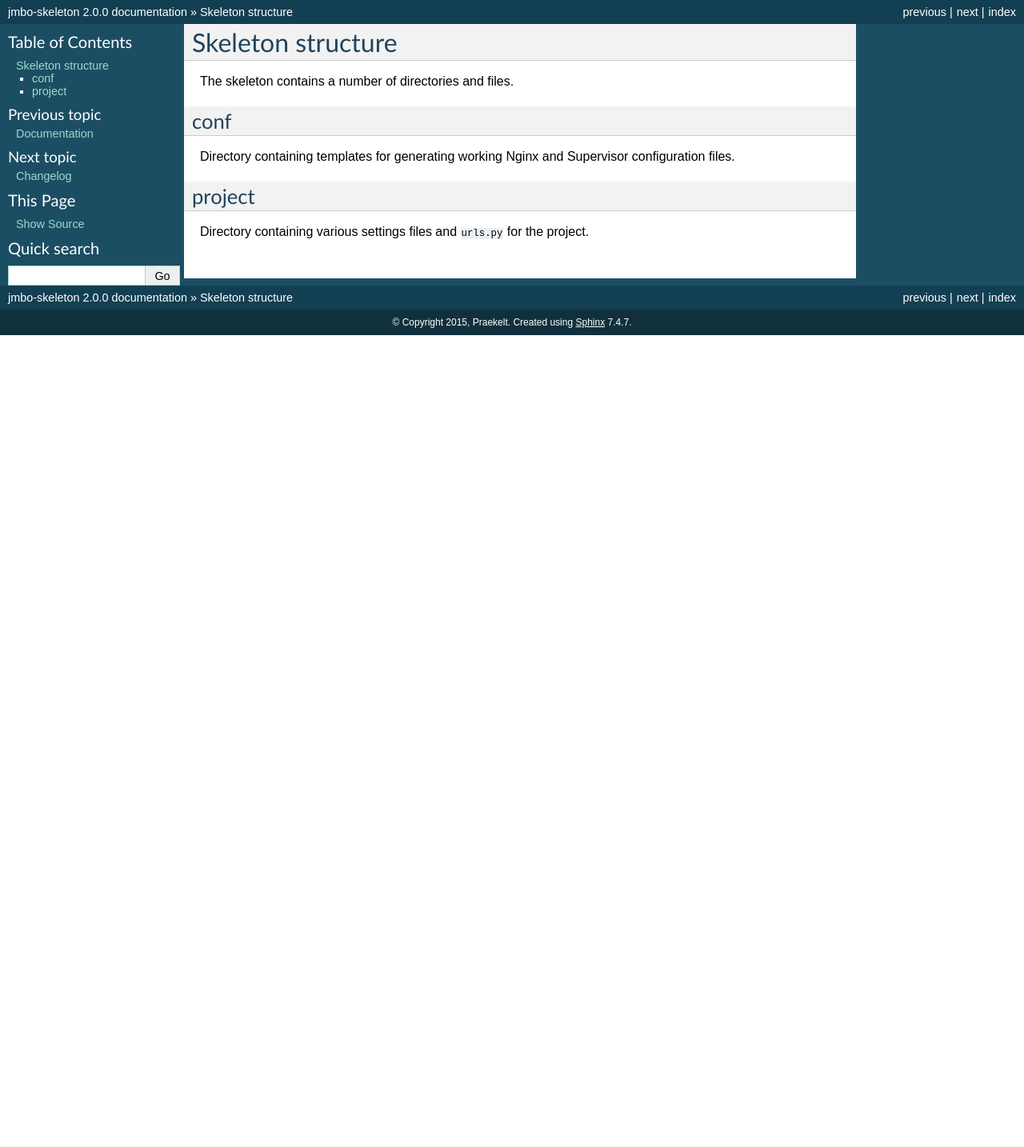
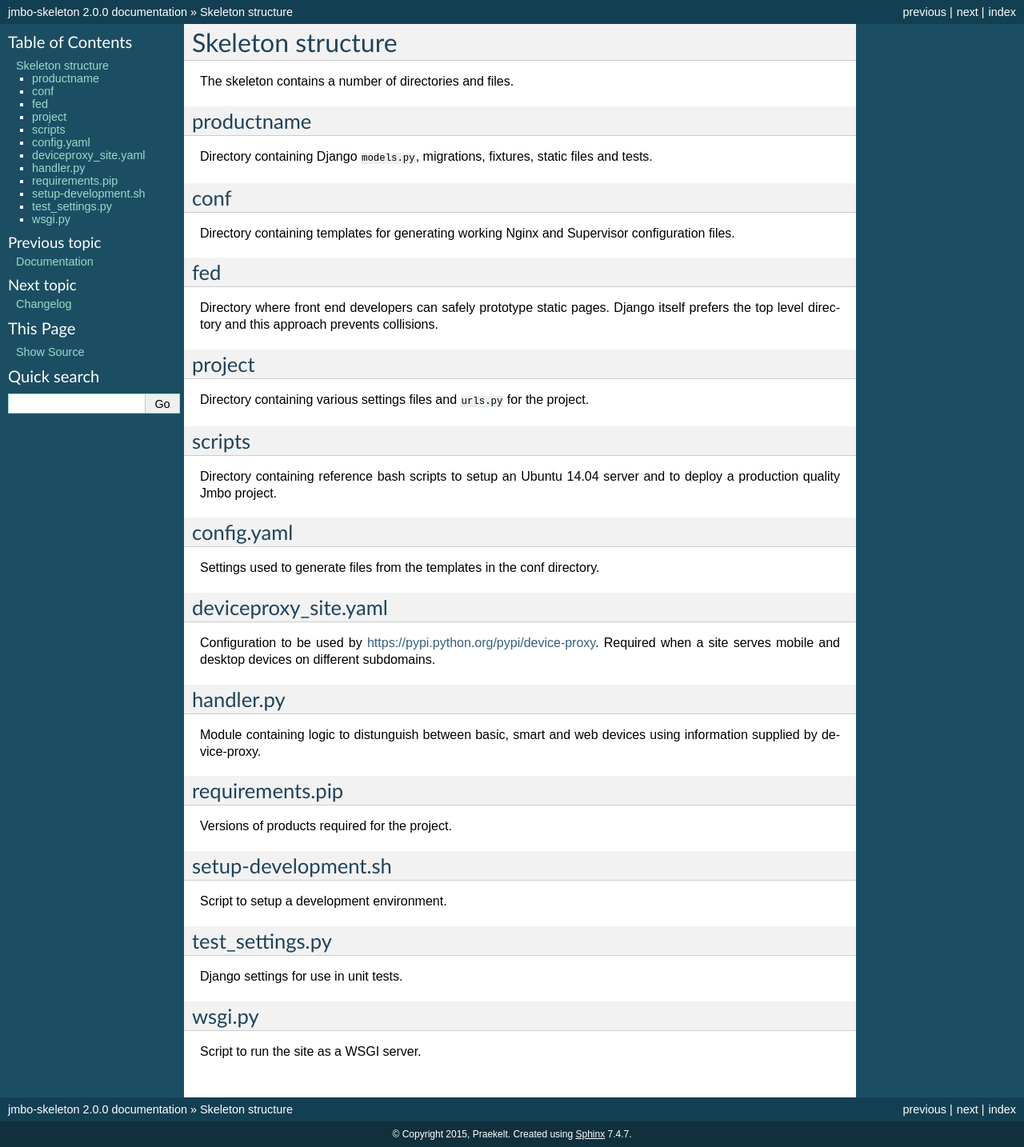
Before and after one commit to praekelt/jmbo-skeleton, a Sphinx documentation site: the page built from docs/structure.rst, in a window 1280 px wide. Shown: the whole page at 80% size. Built offline with Sphinx 7.4.7, drawn with Linux system fonts in a browser that asks for light colours; before the commit the page ends 900 px from its top, so only the background shows below that.

Commit message:
Document files and directories

```diff
--- a/docs/structure.rst
+++ b/docs/structure.rst
@@ -2,6 +2,11 @@ Skeleton structure
 ==================
 
 The skeleton contains a number of directories and files.
+
+productname
+-----------
+
+Directory containing Django ``models.py``, migrations, fixtures, static files and tests.
 
 conf
 ----
@@ -9,7 +14,56 @@ conf
 Directory containing templates for generating working Nginx and Supervisor
 configuration files.
 
+fed
+---
+
+Directory where front end developers can safely prototype static pages. Django itself
+prefers the top level directory and this approach prevents collisions.
+
 project
 -------
 
 Directory containing various settings files and ``urls.py`` for the project.
+
+scripts
+-------
+
+Directory containing reference bash scripts to setup an Ubuntu 14.04 server and
+to deploy a production quality Jmbo project.
+
+config.yaml
+-----------
+
+Settings used to generate files from the templates in the conf directory.
+
+deviceproxy_site.yaml
+---------------------
+
+Configuration to be used by https://pypi.python.org/pypi/device-proxy. Required when a site serves
+mobile and desktop devices on different subdomains.
+
+handler.py
+----------
+
+Module containing logic to distunguish between basic, smart and web devices using information
+supplied by device-proxy.
+
+requirements.pip
+----------------
+
+Versions of products required for the project.
+
+setup-development.sh
+--------------------
+
+Script to setup a development environment.
+
+test_settings.py
+----------------
+
+Django settings for use in unit tests.
+
+wsgi.py
+-------
+
+Script to run the site as a WSGI server.
```
Also changed, not shown: docs/quickstart.rst (deleted, +0 -17 lines).
